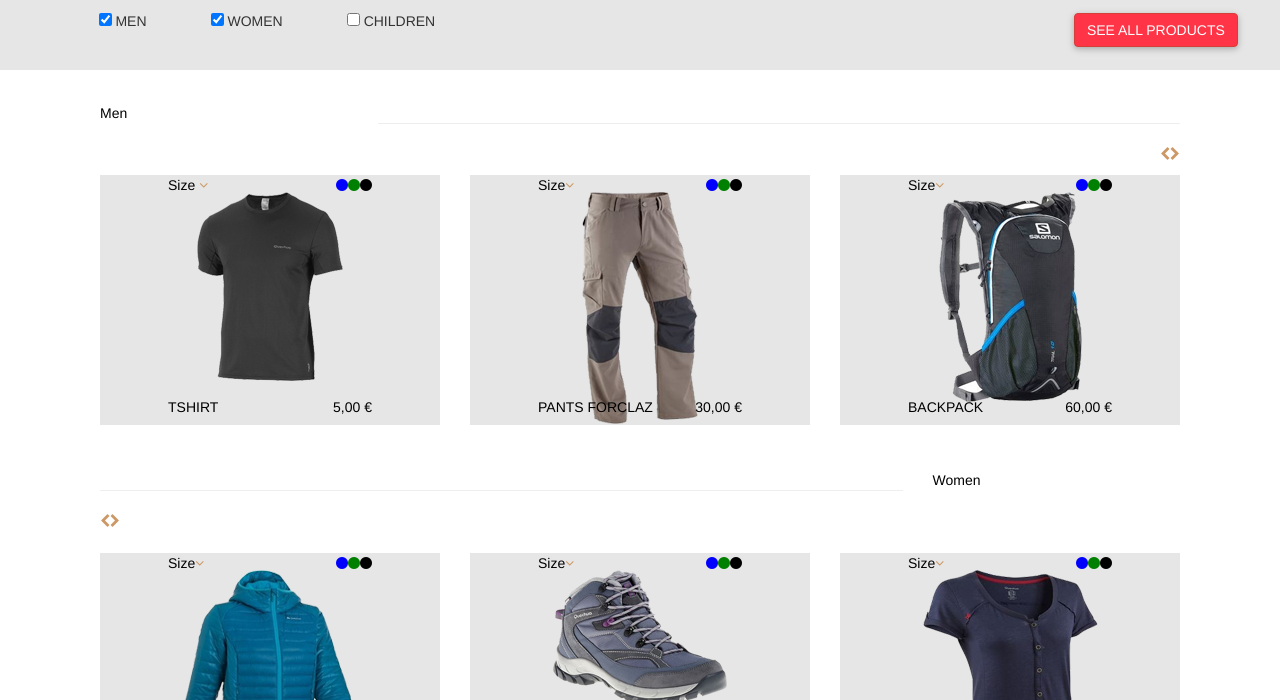
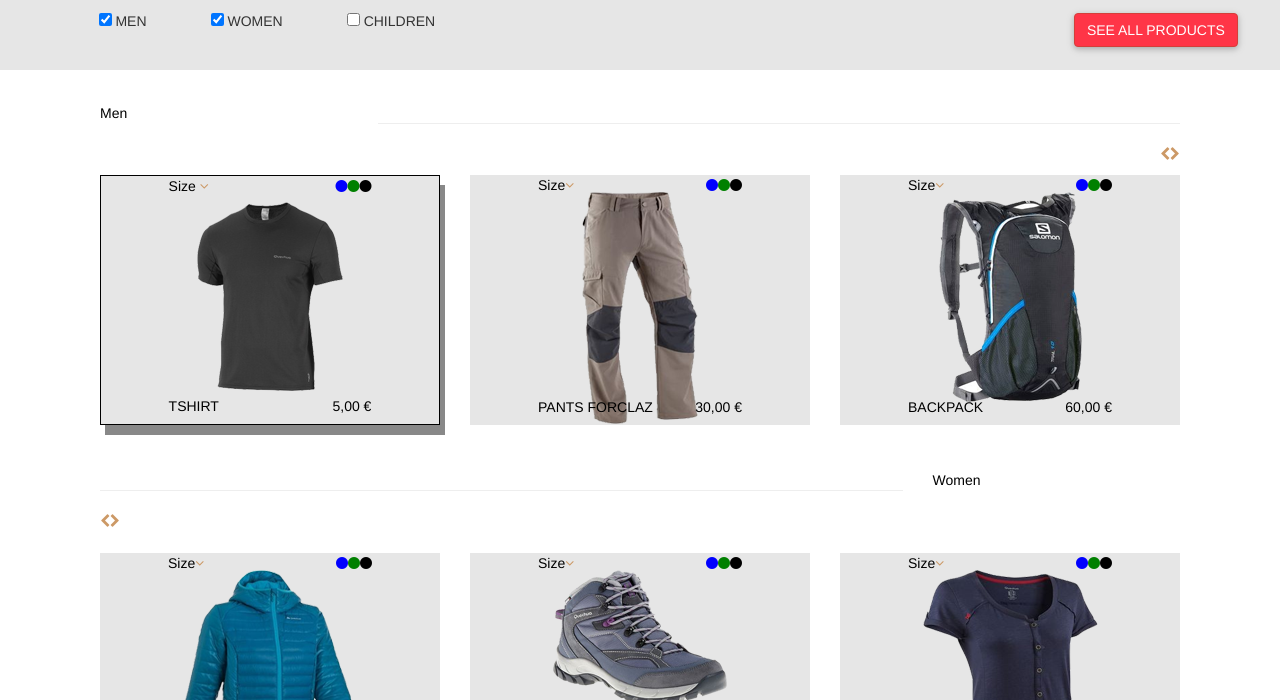
Before and after one commit to BrianNgeno/Shopping, a plain HTML site: page index.html in a window 1280 px wide. In both pictures the pointer is over the element 270 px from the left and 1129 px from the top of the page. Shown: the part 829-1529 px from the top of the page. Drawn offline with nearby package versions, Linux system fonts and the light colour scheme.

Commit message:
updated hover

```diff
--- a/css/styles.css
+++ b/css/styles.css
@@ -279,3 +279,8 @@ nav ul li a {
 #btm{
     margin-top: 23%;
 }
+#item:hover{
+    border: 1px solid;
+    padding: 10px;
+    box-shadow: 5px 10px #888888;
+}
```
